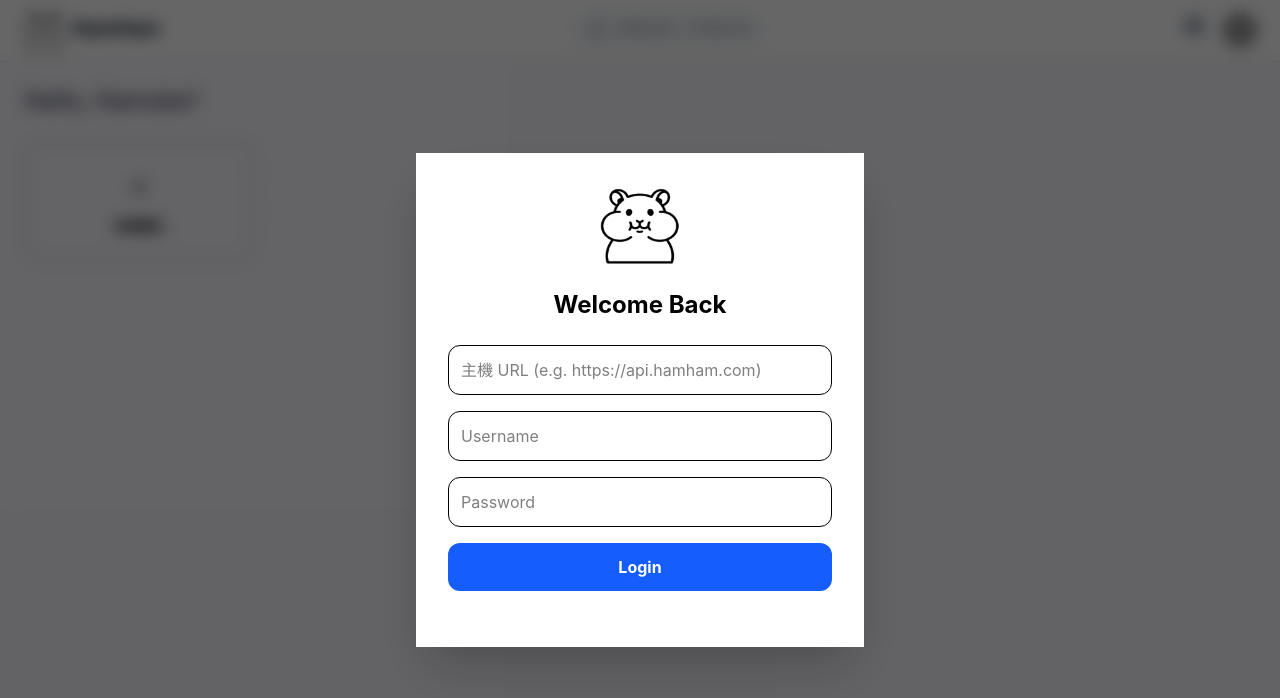
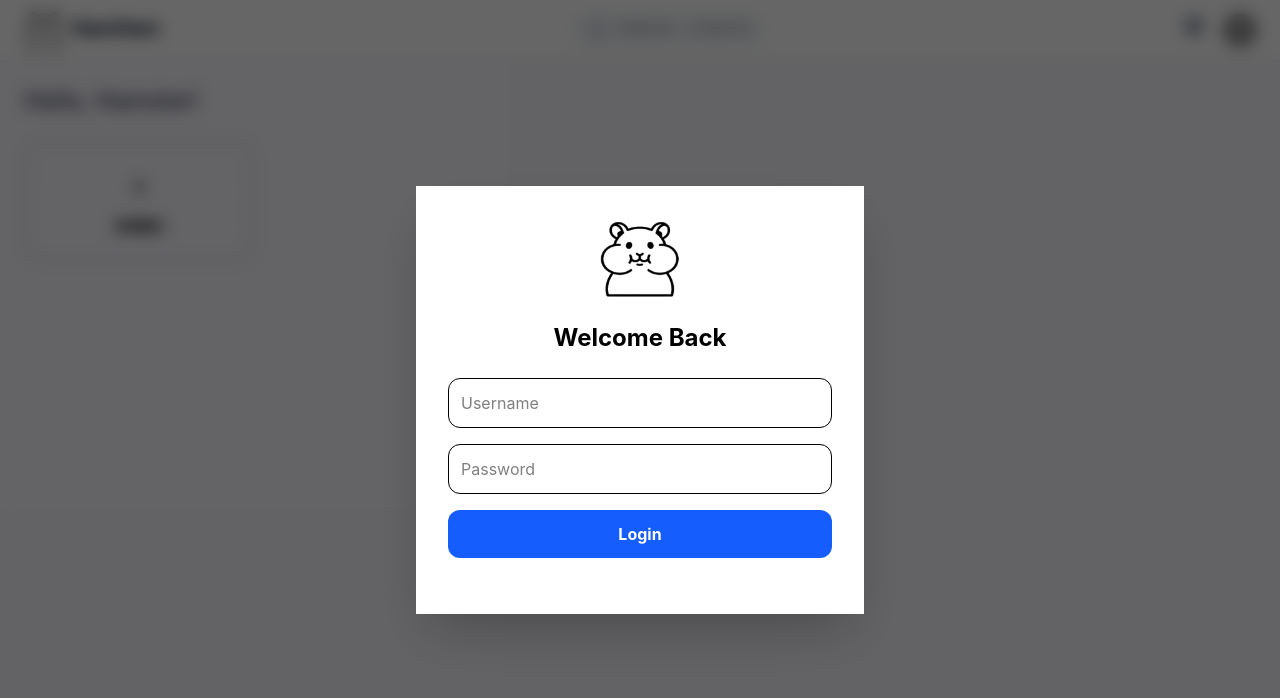
Before and after one commit to ITlifeAndy/hamham, a React (Vite) app in the folder src/extension/: page / in a window 1280 px wide. Shown: the top 698 px of the page. Built offline with nearby package versions, Linux system fonts and the light colour scheme; grey boxes are pictures that could not be loaded.

Commit message:
埋入登入服務器預設值

```diff
--- a/src/extension/src/components/AuthModal.tsx
+++ b/src/extension/src/components/AuthModal.tsx
@@ -10,7 +10,7 @@ interface AuthModalProps {
 
 export const AuthModal: React.FC<AuthModalProps> = ({ isOpen, onClose, onAuthSuccess }) => {
   const [isLogin, setIsLogin] = useState(true);
-  const [form, setForm] = useState({ name: '', username: '', email: '', password: '', hostUrl: '' });
+  const [form, setForm] = useState({ name: '', username: '', email: '', password: '', hostUrl: 'https://hamham.newcity.com.tw' });
 
   useEffect(() => {
     if (isOpen) {
@@ -75,7 +75,7 @@ export const AuthModal: React.FC<AuthModalProps> = ({ isOpen, onClose, onAuthSuc
              <input
                type="text"
                placeholder="主機 URL (e.g. https://api.hamham.com)"
-              className="w-full p-3 border rounded-xl"
+               className="hidden w-full p-3 border rounded-xl"
                value={form.hostUrl}
                onChange={e => setForm({...form, hostUrl: e.target.value})}
                required
--- a/src/extension/src/components/layout/TopNavBar.tsx
+++ b/src/extension/src/components/layout/TopNavBar.tsx
@@ -85,7 +85,7 @@ export const TopNavBar: React.FC<TopNavBarProps> = ({ user, refreshUser }) => {
 
             {isMenuOpen && (
               <div className="absolute right-0 mt-2 w-48 bg-white border border-slate-100 rounded-xl shadow-lg py-1 z-[60] animate-in fade-in zoom-in-95 duration-100">
-                 <div className="px-4 py-2 text-xs font-semibold text-slate-400 uppercase tracking-wider">版本號：1.2</div>
+                 <div className="px-4 py-2 text-xs font-semibold text-slate-400 uppercase tracking-wider">版本號：1.3</div>
                  <button
                    onClick={() => { setIsSettingsOpen(true); setIsMenuOpen(false); }}
                    className="w-full text-left px-4 py-2 text-sm text-slate-600 hover:bg-slate-50 transition-colors flex items-center gap-2"
```
Lines whose indentation alone changed are shown as unchanged.
